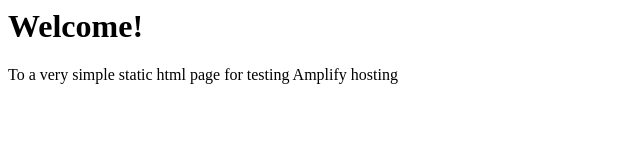
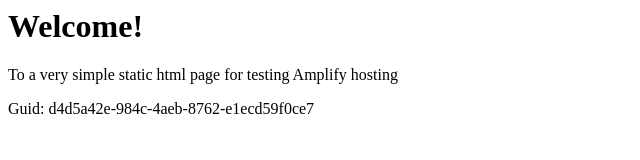
Before and after one commit to aws-aemilia-bah/Github-PR-Commit-Integration-Test-DoNotTouch-v1-prod-me-south-1, a website: page src/index.html in a window 1280 px wide. Shown: the whole page, without its empty margins (0-640 px from the left). Drawn offline with Linux system fonts and the light colour scheme.

Commit message:
commit from integ tests

```diff
--- a/src/index.html
+++ b/src/index.html
@@ -1,3 +1,5 @@
+
+
 <html lang="en">
 
 <head>
@@ -10,6 +12,6 @@
 <body>
     <h1>Welcome!</h1>
     <p>To a very simple static html page for testing Amplify hosting</p>
-</body>
+    <p>Guid: d4d5a42e-984c-4aeb-8762-e1ecd59f0ce7</p></body>
 
 </html>
```
